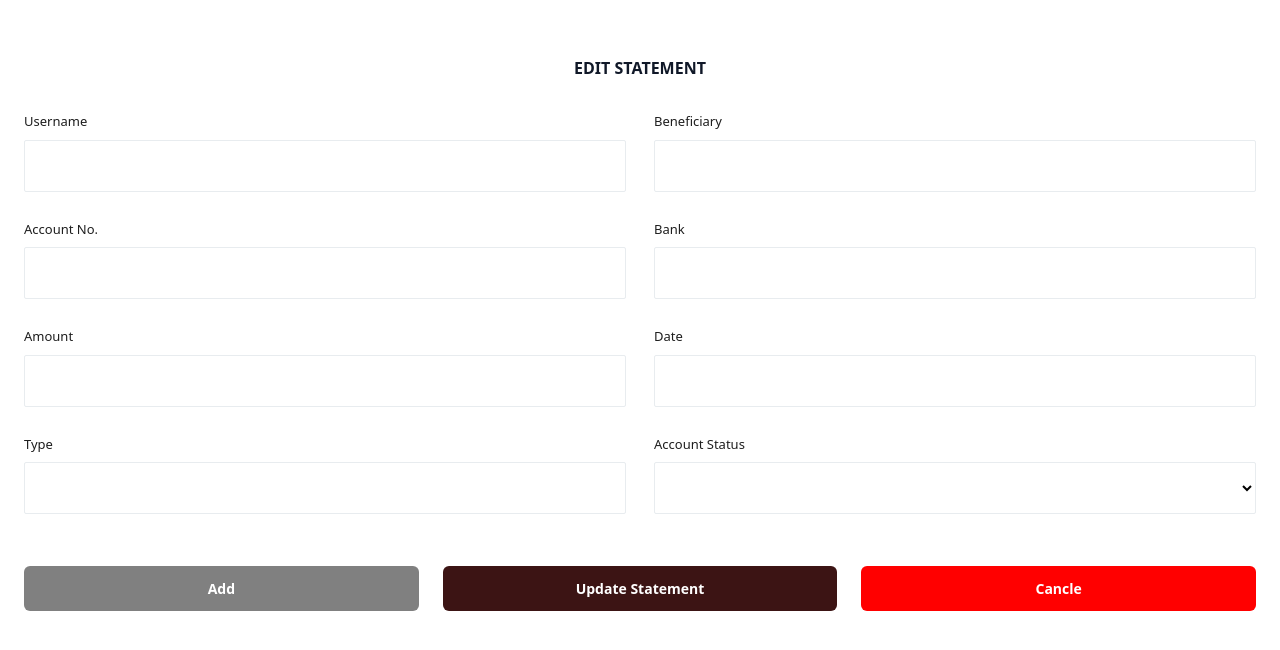
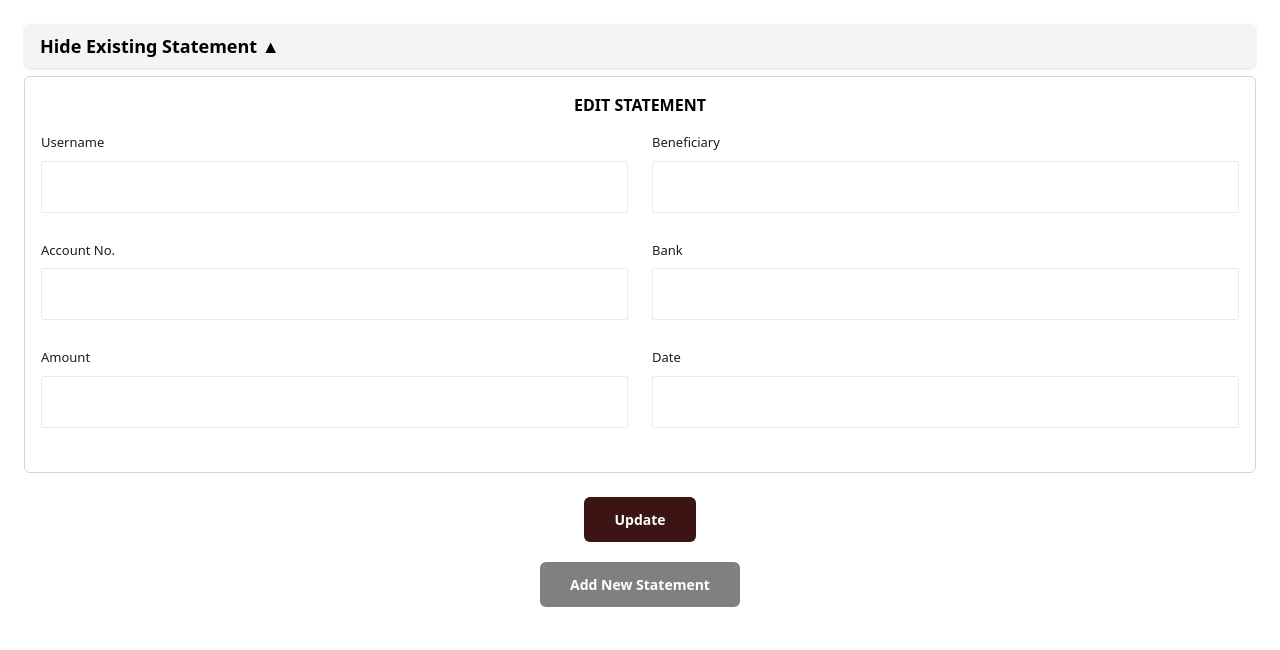
Before and after one commit to jazzygee36/finance-dashboard-, a React (Vite) app: page /edit-statement in a window 1280 px wide. Shown: the top 650 px of the page. Built offline with nearby package versions, Linux system fonts and the light colour scheme.

Commit message:
statement

```diff
--- /dev/null
+++ b/src/components/modal.tsx
@@ -0,0 +1,27 @@
+import React from 'react';
+
+type ModalProps = {
+  isOpen: boolean;
+  onClose: () => void;
+  children: React.ReactNode;
+};
+
+const Modal: React.FC<ModalProps> = ({ isOpen, onClose, children }) => {
+  if (!isOpen) return null;
+
+  return (
+    <div className='fixed inset-0 z-50 flex items-center justify-center bg-black/50 bg-opacity-50 backdrop-blur-sm '>
+      <div className='bg-white rounded-2xl p-6 w-full max-w-md relative shadow-lg animate-fadeIn mx-[3%]'>
+        <button
+          onClick={onClose}
+          className='absolute top-3 right-3 text-gray-600 hover:text-red-500 transition'
+        >
+          &times;
+        </button>
+        {children}
+      </div>
+    </div>
+  );
+};
+
+export default Modal;
--- a/src/pages/accountStatement.tsx/index.tsx
+++ b/src/pages/accountStatement.tsx/index.tsx
@@ -1,14 +1,9 @@
 import { useEffect, useState } from 'react';
 import HomeButton from '../../components/button';
 import HomeInput from '../../components/input';
-import SelectInput from '../../components/selectInput';
 import { useLocation } from 'react-router-dom';
 
-const EditAccountStatement = () => {
-  const location = useLocation();
-  const user = location.state?.user;
-
-  const [formData, setFormData] = useState({
+const initialFormState = {
   name: '',
   username: '',
   email: '',
@@ -25,157 +20,208 @@ const EditAccountStatement = () => {
   acctType: '',
   acctNumber: '',
   currentBalance: '',
-    // Add other fields as needed
-  });
+};
+
+const EditAccountStatement = () => {
+  const location = useLocation();
+  const user = location.state?.user;
+
+  const [formData, setFormData] = useState(initialFormState);
+  const [newStatements, setNewStatements] = useState<
+    (typeof initialFormState)[]
+  >([]);
+  const [showEdit, setShowEdit] = useState(true);
+
   useEffect(() => {
     if (user) {
-      setFormData({
-        ...formData,
-        name: user.name || '',
-        username: user.username || '',
-        email: user.email || '',
-        dob: user.dob || '',
-        pwd: user.pwd || '',
-        address: user.address || '',
-        gender: user.gender || '',
-        occup: user.occup || '',
-        otp: user.otp || '',
-        pin: user.pin || '',
-        Tac: user.Tac || '',
-        DWTC: user.DWTC || '',
-        TXC: user.TXC || '',
-        acctType: user.acctType || '',
-        acctNumber: user.acctNumber || '',
-        currentBalance: user.currentBalance || '',
-        // Map other fields accordingly
-      });
+      setFormData({ ...initialFormState, ...user });
     }
   }, [user]);
 
-  const handleChange = (
-    e: React.ChangeEvent<HTMLInputElement | HTMLSelectElement>
-  ) => {
-    setFormData({ ...formData, [e.target.name]: e.target.value });
+  const handleChange = (e: any, index: number | null = null) => {
+    const { name, value } = e.target;
+
+    if (index === null) {
+      setFormData((prev) => ({ ...prev, [name]: value }));
+    } else {
+      setNewStatements((prev) =>
+        prev.map((item, i) => (i === index ? { ...item, [name]: value } : item))
+      );
+    }
   };
+
+  const addNewStatement = () => {
+    setNewStatements((prev) => [...prev, { ...initialFormState }]);
+  };
+
+  const removeStatement = (index: any) => {
+    setNewStatements((prev) => prev.filter((_, i) => i !== index));
+  };
+
   return (
     <div className='p-4 md:p-6'>
-      <h1 className='font-bold my-8  block text-center text-gray-900'>
-        EDIT STATEMENT
-      </h1>
-      <div className='grid grid-cols-1 md:grid-cols-2 items-center gap-7 w-full '>
-        <div className='   flex items-center gap-1 md:gap-10 w-[100%]'>
-          <div className='w-full'>
+      {/* Accordion for Existing Statement */}
+      <div className='mb-6'>
+        <button
+          onClick={() => setShowEdit((prev) => !prev)}
+          className='text-left w-full text-lg font-semibold bg-gray-100 px-4 py-2 rounded-md shadow'
+        >
+          {showEdit ? 'Hide Existing Statement ▲' : 'Show Existing Statement ▼'}
+        </button>
+
+        {showEdit && (
+          <div className='border border-gray-300 p-4 mt-2 rounded-md'>
+            <h2 className='text-center font-bold mb-4'>EDIT STATEMENT</h2>
+            <div className='grid grid-cols-1 md:grid-cols-2 gap-6'>
               <HomeInput
-              type={'text'}
+                type='text'
+                label='Username'
+                // name='username'
+                // value={formData.username}
+                // onChange={(e) => handleChange(e)}
                 placeholder={''}
+                readOnly
+              />
+              <HomeInput
+                type='text'
+                label='Beneficiary'
+                // name='beneficiary'
+                // value={formData.acctNumber}
+                // onChange={(e) => handleChange(e)}
+                placeholder={''}
+              />
+            </div>
+
+            <div className='grid grid-cols-1 md:grid-cols-2 gap-6 my-7'>
+              <HomeInput
+                type='text'
+                label='Account No.'
+                name='acctNumber'
+                value={formData.acctNumber}
+                onChange={(e) => handleChange(e)}
+                placeholder={''}
+              />
+              <HomeInput
+                type='text'
+                label='Bank'
+                name='bank'
+                value={formData.acctNumber}
+                onChange={(e) => handleChange(e)}
+                placeholder={''}
+              />
+            </div>
+            <div className='grid grid-cols-1 md:grid-cols-2 gap-6 my-7'>
+              <HomeInput
+                type='text'
+                label='Amount'
+                name='amoun'
+                value={formData.username}
+                onChange={(e) => handleChange(e)}
+                placeholder={''}
+              />
+              <HomeInput
+                type='text'
+                label='Date'
+                name='date'
+                value={formData.acctNumber}
+                onChange={(e) => handleChange(e)}
+                placeholder={''}
+              />
+            </div>
+          </div>
+        )}
+      </div>
+
+      {/* Add Statement Button */}
+
+      {/* Dynamic New Statements */}
+      {newStatements.map((_statement, index) => (
+        <div key={index} className='border border-blue-300 p-4 rounded-md mb-6'>
+          <h2 className='text-blue-700 font-bold text-center mb-4'>
+            NEW STATEMENT #{index + 1}
+          </h2>
+
+          <form action=''>
+            <div className='grid grid-cols-1 md:grid-cols-2 gap-6'>
+              <HomeInput
+                type='text'
                 label='Username'
                 name='username'
                 value={formData.username}
-              onChange={handleChange}
-              readOnly={true}
+                onChange={(e) => handleChange(e)}
+                placeholder={''}
+                readOnly
+              />
+              <HomeInput
+                type='text'
+                label='Beneficiary'
+                name='beneficiary'
+                value={formData.acctNumber}
+                onChange={(e) => handleChange(e)}
+                placeholder={''}
+              />
+            </div>
+
+            <div className='grid grid-cols-1 md:grid-cols-2 gap-6 my-7'>
+              <HomeInput
+                type='text'
+                label='Account No.'
+                name='acctNumber'
+                value={formData.acctNumber}
+                onChange={(e) => handleChange(e)}
+                placeholder={''}
+              />
+              <HomeInput
+                type='text'
+                label='Bank'
+                name='bank'
+                value={formData.acctNumber}
+                onChange={(e) => handleChange(e)}
+                placeholder={''}
+              />
+            </div>
+            <div className='grid grid-cols-1 md:grid-cols-2 gap-6 my-7'>
+              <HomeInput
+                type='text'
+                label='Amoun'
+                name='amoun'
+                value={formData.username}
+                onChange={(e) => handleChange(e)}
+                placeholder={''}
+              />
+              <HomeInput
+                type='text'
+                label='Date'
+                name='date'
+                value={formData.acctNumber}
+                onChange={(e) => handleChange(e)}
+                placeholder={''}
+              />
+            </div>
+          </form>
+
+          <div className='mt-4 flex gap-4 justify-center'>
+            <HomeButton title='Save' type='submit' bg='green' width={''} />
+            <HomeButton
+              title='Remove'
+              type='button'
+              bg='red'
+              onClick={() => removeStatement(index)}
+              width={''}
             />
           </div>
         </div>
-        {/* <div className='   flex items-center gap-1 md:gap-10 w-[100%]'> */}
-        <div className='   flex items-center gap-1 md:gap-10 w-[100%]'>
-          <div className='w-[100%]'>
-            <HomeInput
-              type={'text'}
-              placeholder={''}
-              label='Beneficiary'
-              name='beneficiary'
-              // value={formData.dob}
-              // onChange={handleChange}
-            />
+      ))}
+      <div className='mt-4 flex justify-center mb-5'>
+        <HomeButton title='Update' type='submit' bg='#3c1414' width={''} />
       </div>
-          {/* </div> */}
-        </div>
-      </div>
-
-      <div className='grid grid-cols-1 md:grid-cols-2 gap-7  items-center  mt-7 w-full'>
-        <div className='   flex items-center gap-1 md:gap-10 w-[100%] '>
-          <div className='w-[100%]'>
-            <div className='w-[100%]'>
-              <HomeInput
-                type={'text'}
-                placeholder={''}
-                label='Account No.'
-                //   name='acctNumber'
-                //   value={formData.acctNumber}
-                //   onChange={handleChange}
-              />
-            </div>
-          </div>
-        </div>
-        <div className='   flex items-center gap-1 md:gap-10 w-[100%]'>
-          <div className='w-[100%]'>
-            <HomeInput
-              type={'text'}
-              placeholder={''}
-              label='Bank'
-              name='bank'
-              //   value={formData.address}
-              //   onChange={handleChange}
-            />
-          </div>
-        </div>
-      </div>
-
-      <div className='grid grid-cols-1 md:grid-cols-2 items-center gap-7 my-7  w-full'>
-        <div className='  flex items-center gap-1 md:gap-10 w-[100%] '>
-          <div className='w-[100%]'>
-            <HomeInput type={'text'} placeholder={''} label='Amount' />
-          </div>
-        </div>
-
-        <div className='w-full'>
-          <HomeInput
-            type={'text'}
-            placeholder={''}
-            label='Date'
-            name='date'
-            // value={formData.email}
-            // onChange={handleChange}
-          />
-        </div>
-      </div>
-
-      <div className='grid grid-cols-1 md:grid-cols-2 items-center gap-7  w-full '>
-        <div className='  mb-4 flex items-center gap-1 md:gap-10  w-[100%] '>
-          <div className='w-[100%]'>
-            <HomeInput
-              type={'text'}
-              placeholder={''}
-              label='Type'
-              name='type'
-              //   value={formData.username}
-              //   onChange={handleChange}
-            />
-          </div>
-        </div>
-        <div className='  mb-4 flex items-center gap-1 md:gap-10  w-[100%]'>
-          <div className='w-[100%]'>
-            <SelectInput option={[]} name={''} label='Account Status' />
-          </div>
-        </div>
-      </div>
-
-      <div className=' grid grid-cols-1 md:grid-cols-3  md:gap-6  justify-center items-center  my-4'>
-        <HomeButton title={'Add'} type={'submit'} bg={'gray'} width={'100%'} />
-        <div className='my-5 w-full'>
+      <div className='mb-4 flex justify-center'>
         <HomeButton
-            title={'Update Statement'}
-            type={'submit'}
-            bg={'#3c1414'}
-            width={'100%'}
-          />
-        </div>
-
-        <HomeButton
-          title={'Cancle'}
-          type={'submit'}
-          bg={'red'}
-          width={'100%'}
+          title='Add New Statement'
+          type='button'
+          onClick={addNewStatement}
+          bg='gray'
+          width={''}
         />
       </div>
     </div>
```
Also changed, not shown: src/components/toast.tsx (added, +38 -0 lines), src/pages/form/index.tsx (+76 -3 lines). Lines whose indentation alone changed are shown as unchanged.
